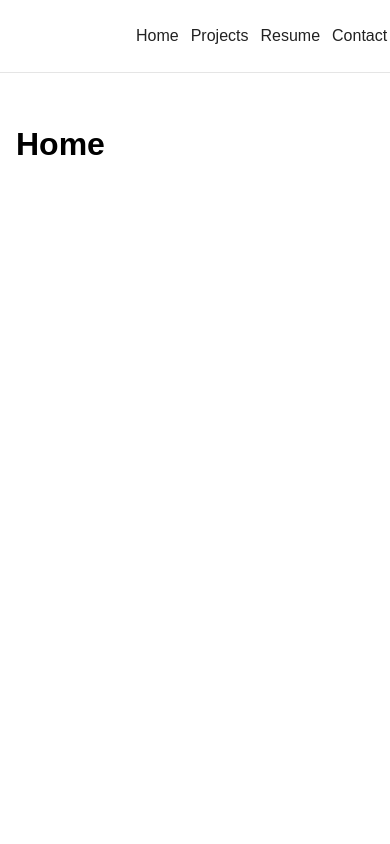
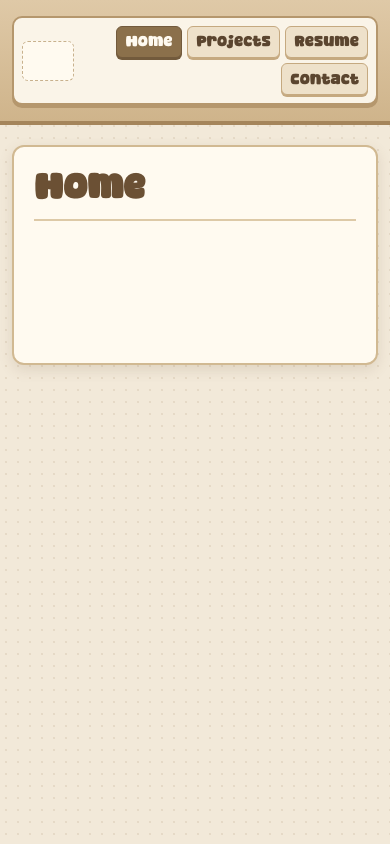
Before and after one commit to shwuuh04/Portfolio, a plain HTML site: page index.html in a window 390 px wide. Drawn offline with Linux system fonts and the light colour scheme.

Commit message:
Added font: Mocha Squishy
Creator: https://khurasanstudio.com/

```diff
--- a/css/loadFonts.css
+++ b/css/loadFonts.css
@@ -0,0 +1,5 @@
+@font-face {
+    font-family: "Mocha Squishy";
+    src: url("../fonts/Mocha_Squishy.otf") format("opentype");
+    font-display: swap;
+}
--- a/css/styles.css
+++ b/css/styles.css
@@ -4,68 +4,125 @@
 
 body {
     margin: 0;
-    font-family: Arial, sans-serif;
+    color: #4b3b2b;
+    font-family: "Mocha Squishy", sans-serif;
+    background-color: #f2e9d9;
+    background-image: radial-gradient(#8b6c4520 1px, transparent 1px);
+    background-size: 12px 12px;
 }
 
 .site-header {
     width: 100%;
     padding: 1rem 2rem;
-    background-color: #fff;
-    border-bottom: 1px solid #e5e5e5;
+    background: linear-gradient(180deg, #dfc9a7, #cfb48b);
+    border-bottom: 4px solid #a5855b;
 }
 
 .site-nav {
     display: flex;
     justify-content: space-between;
     align-items: center;
-    max-width: 1200px;
+    max-width: 1100px;
     margin: 0 auto;
+    padding: 0.6rem 0.8rem;
+    background-color: #faf4e8;
+    border: 2px solid #b5976d;
+    border-radius: 10px;
+    box-shadow: 0 3px 0 #b5976d;
 }
 
 .nav-logo {
     flex: 0 0 120px;
     height: 40px;
+    background-color: #fffaf0;
+    border: 1px dashed #c8b18d;
+    border-radius: 6px;
 }
 
 .nav-links {
     display: flex;
     align-items: center;
-    gap: 2rem;
+    gap: 0.6rem;
 }
 
 .site-nav a {
-    color: #222;
+    padding: 0.55rem 0.8rem;
+    color: #5b452f;
+    background-color: #eee1ca;
+    border: 1px solid #c5a980;
+    border-radius: 6px;
     font-size: 1rem;
     text-decoration: none;
+    box-shadow: 0 2px 0 #c5a980;
+}
+
+.site-nav a[aria-current="page"] {
+    color: #fffaf0;
+    background-color: #8b704b;
+    border-color: #725a3c;
+    box-shadow: 0 2px 0 #725a3c;
 }
 
 .site-nav a:hover,
 .site-nav a:focus-visible {
-    color: #666;
-    text-decoration: underline;
-    text-underline-offset: 0.25em;
+    color: #fffaf0;
+    background-color: #78815a;
+    border-color: #626b48;
+    box-shadow: 0 2px 0 #626b48;
+}
+
+.site-nav a:focus-visible {
+    outline: 2px solid #4b3b2b;
+    outline-offset: 3px;
 }
 
 .page-content {
-    max-width: 1200px;
-    margin: 0 auto;
-    padding: 3rem 2rem;
+    max-width: 1000px;
+    min-height: 260px;
+    margin: 2rem auto;
+    padding: 2rem;
+    background-color: #fffaf0;
+    border: 2px solid #d1b992;
+    border-radius: 12px;
+    box-shadow: 0 5px 14px #70563b24;
 }
 
-@media (max-width: 480px) {
+.page-content h1 {
+    margin-top: 0;
+    padding-bottom: 0.7rem;
+    color: #6b5034;
+    border-bottom: 2px solid #ddc9a7;
+    font-family: inherit;
+}
+
+@media (max-width: 600px) {
     .site-header {
-        padding: 1rem;
+        padding: 1rem 0.75rem;
     }
 
     .site-nav {
-        justify-content: space-between;
+        gap: 0.5rem;
+        padding: 0.5rem;
+    }
+
+    .nav-logo {
+        flex-basis: 52px;
     }
 
     .nav-links {
-        gap: 0.75rem;
+        flex-wrap: wrap;
+        justify-content: flex-end;
+        gap: 0.35rem;
+    }
+
+    .site-nav a {
+        padding: 0.4rem 0.5rem;
+        font-size: 0.85rem;
     }
 
     .page-content {
-        padding: 2rem 1rem;
+        min-height: 220px;
+        margin: 1.25rem 0.75rem;
+        padding: 1.25rem;
     }
 }
```
Also changed, not shown: fonts/Mocha_Squishy.otf (added).
